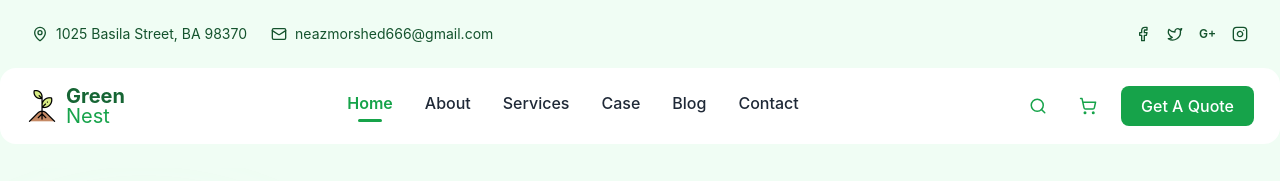
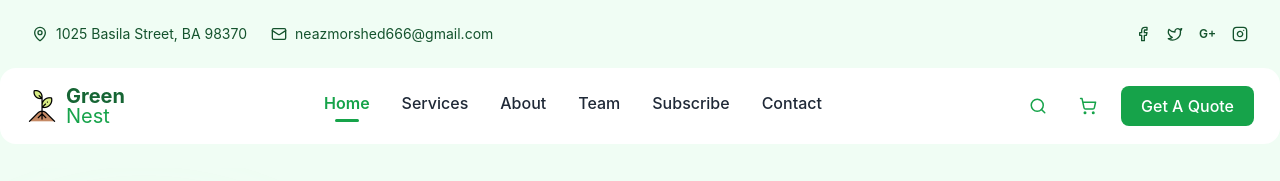
Before and after one commit to Neaz-mq/green-nest, a React (Vite) app: page / in a window 1280 px wide. Shown: the top 181 px of the page. Built offline with nearby package versions, Linux system fonts and the light colour scheme.

Commit message:
Navbar Updated

```diff
--- a/src/components/Navbar.jsx
+++ b/src/components/Navbar.jsx
@@ -29,10 +29,10 @@ const Navbar = () => {
               Home
             </a>
           </li>
+          <li><a href="#" className="hover:text-green-600">Services</a></li>
           <li><a href="#" className="hover:text-green-600">About</a></li>
-          <li><a href="#" className="hover:text-green-600">Services</a></li>
-          <li><a href="#" className="hover:text-green-600">Case</a></li>
-          <li><a href="#" className="hover:text-green-600">Blog</a></li>
+          <li><a href="#" className="hover:text-green-600">Team</a></li>
+          <li><a href="#" className="hover:text-green-600">Subscribe</a></li>
           <li><a href="#" className="hover:text-green-600">Contact</a></li>
         </ul>
 
@@ -68,10 +68,10 @@ const Navbar = () => {
             <li>
               <a href="#" className="text-green-600 font-semibold">Home</a>
             </li>
+            <li><a href="#" className="hover:text-green-600">Services</a></li>
             <li><a href="#" className="hover:text-green-600">About</a></li>
-            <li><a href="#" className="hover:text-green-600">Services</a></li>
-            <li><a href="#" className="hover:text-green-600">Case</a></li>
-            <li><a href="#" className="hover:text-green-600">Blog</a></li>
+            <li><a href="#" className="hover:text-green-600">Team</a></li>
+            <li><a href="#" className="hover:text-green-600">Subscribe</a></li>
             <li><a href="#" className="hover:text-green-600">Contact</a></li>
           </ul>
 
```
